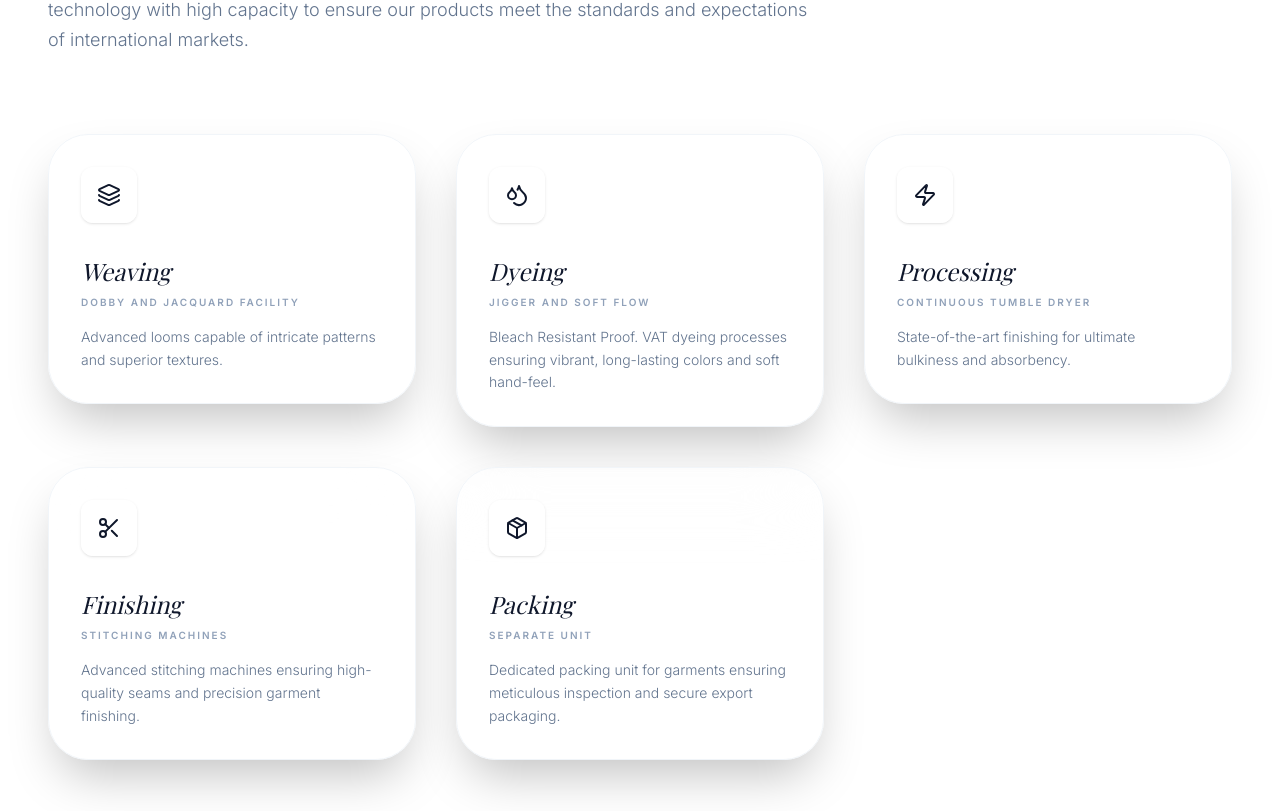
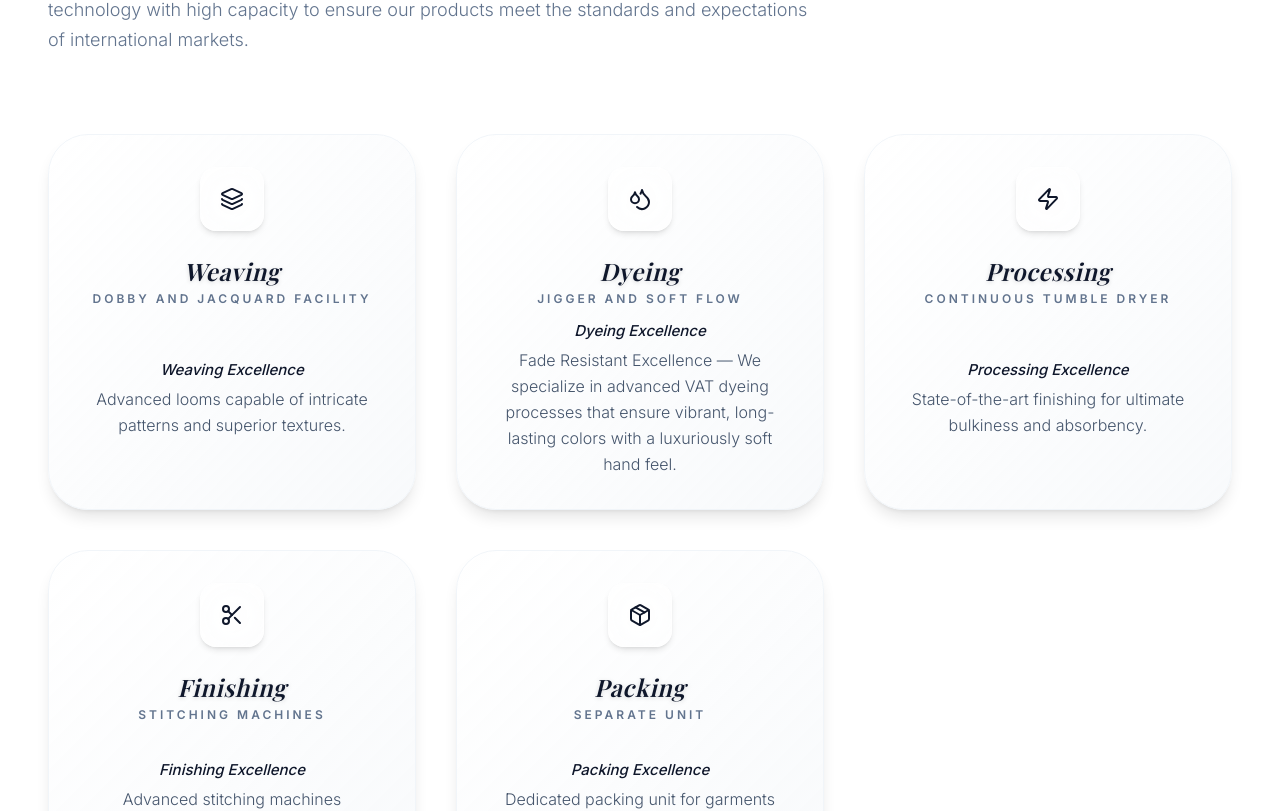
Before and after one commit to srinivash-vk/ssln-exports, a React (Vite) app: page / in a window 1280 px wide. Shown: the part 1392-2203 px from the top of the page. Built offline with nearby package versions, Linux system fonts and the light colour scheme; a web font is replaced by a local one.

Commit message:
make infrastructure card equal size

```diff
--- a/src/components/Infrastructure.tsx
+++ b/src/components/Infrastructure.tsx
@@ -37,13 +37,18 @@ const Infrastructure = memo(() => {
         <div className="grid grid-cols-1 sm:grid-cols-2 lg:grid-cols-3 gap-8 md:gap-10">
           {FACILITIES.map((facility, i) => (
             <AnimatedElement key={i} delay={i * 0.05}>
-              <div className="group p-8 glass-card rounded-[2.5rem] border border-slate-100 hover:border-slate-900 transition-all duration-400">
-                <div className="w-14 h-14 glass rounded-xl flex items-center justify-center mb-8 shadow-sm group-hover:bg-slate-900 group-hover:text-white transition-all duration-300">
+              <div className="group flex flex-col items-center justify-between h-full min-h-[370px] p-8 glass-card rounded-[2.5rem] border border-slate-100 hover:border-slate-900 transition-all duration-400 shadow-lg hover:shadow-2xl bg-gradient-to-br from-white/80 to-slate-50">
+                <div className="w-16 h-16 glass rounded-2xl flex items-center justify-center mb-6 shadow-md group-hover:bg-slate-900 group-hover:text-white transition-all duration-300 text-slate-900 text-3xl">
                   {ICON_MAP[facility.title]}
                 </div>
-                <h3 className="text-2xl font-display font-light italic mb-2 text-slate-900">{facility.title}</h3>
-                <p className="text-[10px] font-bold uppercase tracking-[0.2em] text-slate-400 mb-4">{facility.details}</p>
-                <p className="text-slate-500 font-light text-sm leading-relaxed">{facility.description}</p>
+                <h3 className="text-2xl font-display font-semibold italic mb-1 text-slate-900 group-hover:text-slate-900 transition-colors duration-300 drop-shadow-sm tracking-wide">{facility.title}</h3>
+                <p className="text-xs font-bold uppercase tracking-[0.25em] text-slate-500 mb-3 group-hover:text-slate-700 transition-colors duration-300">{facility.details}</p>
+                <div className="flex-1 flex items-center justify-center">
+                  <p className="text-slate-600 font-light text-base leading-relaxed text-center px-2 group-hover:text-slate-800 transition-colors duration-300">
+                    <span className="block text-[15px] font-medium text-slate-900 mb-1 italic">{facility.title} Excellence</span>
+                    {facility.description}
+                  </p>
+                </div>
               </div>
             </AnimatedElement>
           ))}
--- a/src/constants.ts
+++ b/src/constants.ts
@@ -40,7 +40,7 @@ export const FACILITIES = [
   {
     title: "Dyeing",
     details: "Jigger and Soft Flow",
-    description: "Bleach Resistant Proof. VAT dyeing processes ensuring vibrant, long-lasting colors and soft hand-feel.",
+    description: "Fade Resistant Excellence — We specialize in advanced VAT dyeing processes that ensure vibrant, long-lasting colors with a luxuriously soft hand feel.",
   },
   {
     title: "Processing",
```
